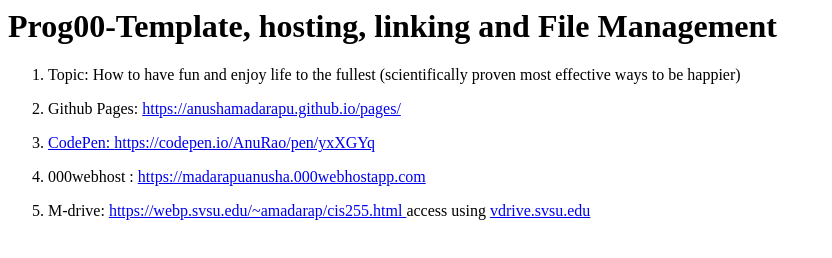
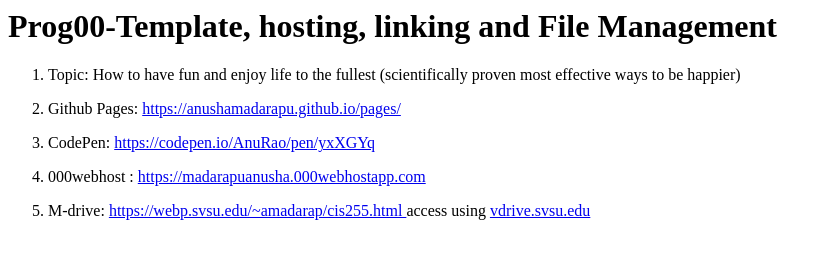
Before and after one commit to AnushaMadarapu/pages, a plain HTML site: page index.html in a window 1280 px wide. Shown: the whole page, without its empty margins (0-832 px from the left). Drawn offline with Linux system fonts and the light colour scheme.

Commit message:
Update index.html

```diff
--- a/index.html
+++ b/index.html
@@ -4,7 +4,7 @@
 <h1> Prog00-Template, hosting, linking and File Management </h1>
   <ol>
    <li> Topic: How to have fun and enjoy life to the fullest (scientifically proven most effective ways to be happier) </li>
-   <li> <p> Github Pages:  <a href = "https://anushamadarapu.github.io/pages/"> https://anushamadarapu.github.io/pages/ </p></li>
+   <li> <p> Github Pages:  <a href = "https://anushamadarapu.github.io/pages/"> https://anushamadarapu.github.io/pages/ </a> </p></li>
    <li> <p> CodePen: <a href = "https://codepen.io/AnuRao/pen/yxXGYq"> https://codepen.io/AnuRao/pen/yxXGYq </a> </p></li>
    <li> <p> 000webhost : <a href = "https://madarapuanusha.000webhostapp.com" > https://madarapuanusha.000webhostapp.com  </a> </p> </li>
    <li> <p> M-drive: <a href = "https://webp.svsu.edu/~amadarap/cis255.html" > https://webp.svsu.edu/~amadarap/cis255.html </a> access using  <a href = "https://vdrive.svsu.edu/htcomnet/" > vdrive.svsu.edu </a> </p></li>
```
